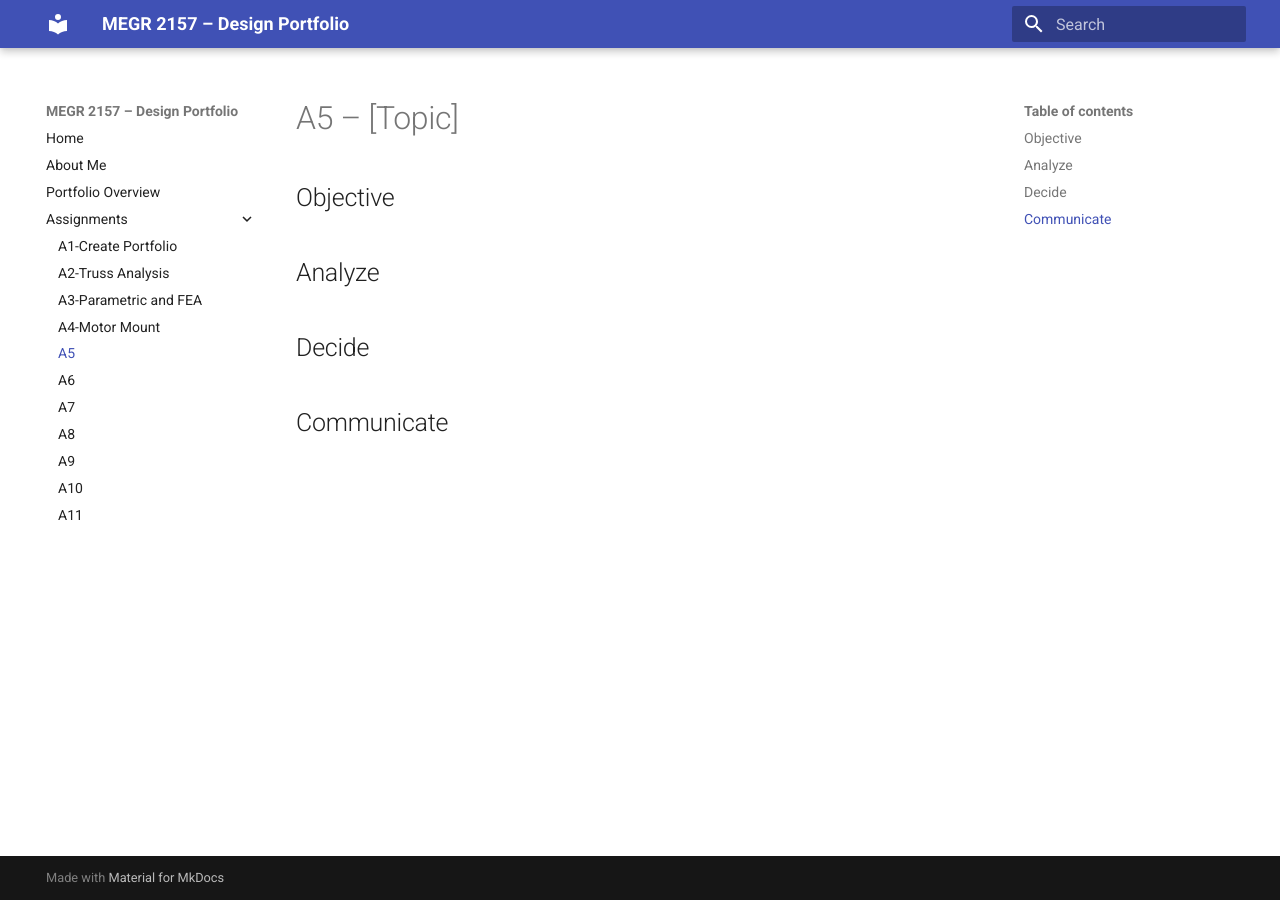
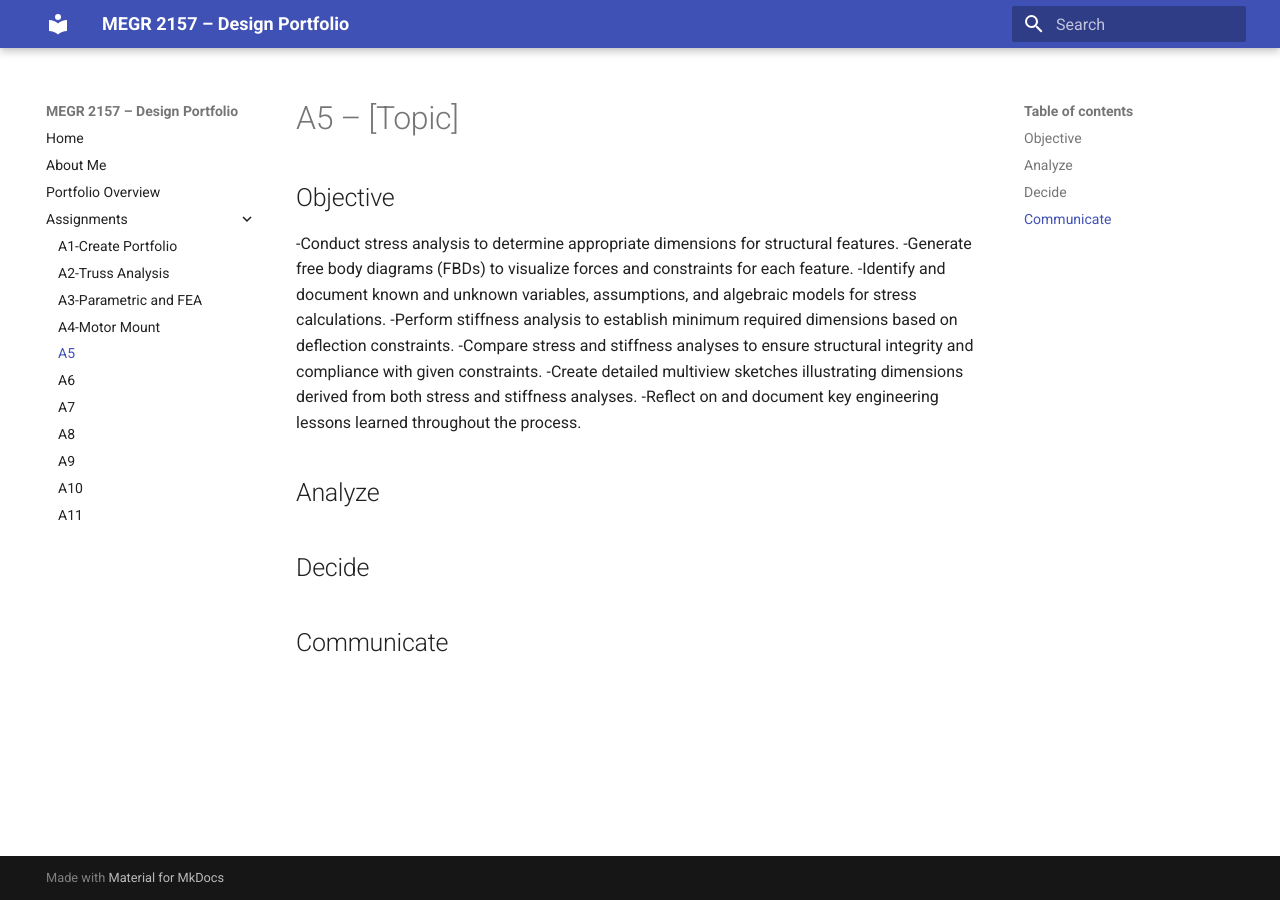
Before and after one commit to Jeffrey-Mendoza/megr2157-portfolio, an MkDocs documentation site: the page built from docs/assignments/A05/index.md, in a window 1280 px wide. Built offline with MkDocs 1.6.1 and Material for MkDocs 9.7.7, drawn with Linux system fonts in a browser that asks for light colours.

Commit message:
Update objectives in A5 assignment documentation
Added objectives for stress analysis and structural features.

```diff
--- a/docs/assignments/A05/index.md
+++ b/docs/assignments/A05/index.md
@@ -1,6 +1,14 @@
 # A5 – [Topic]
 
 ## Objective
+
+-Conduct stress analysis to determine appropriate dimensions for structural features.
+-Generate free body diagrams (FBDs) to visualize forces and constraints for each feature.
+-Identify and document known and unknown variables, assumptions, and algebraic models for stress calculations.
+-Perform stiffness analysis to establish minimum required dimensions based on deflection constraints.
+-Compare stress and stiffness analyses to ensure structural integrity and compliance with given constraints.
+-Create detailed multiview sketches illustrating dimensions derived from both stress and stiffness analyses.
+-Reflect on and document key engineering lessons learned throughout the process.
 
 
 ## Analyze
```
